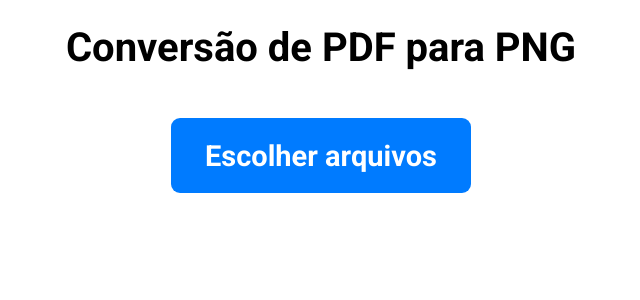
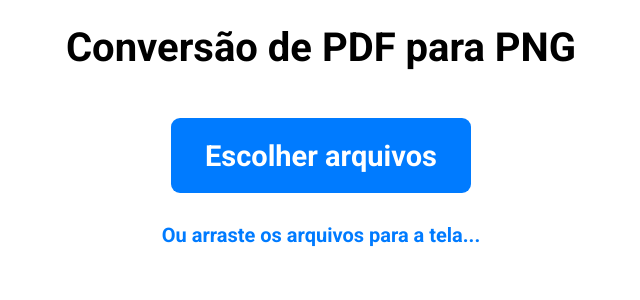
Before and after one commit to DevAde21/pdf-to-png, a Flask app: page / in a window 1280 px wide. Shown: the top 300 px of the page, without its empty margins (319-959 px from the left). Run offline with Flask 3, Linux system fonts and the light colour scheme.

Commit message:
third commit - readding the drag and drop again

```diff
--- a/templates/index.html
+++ b/templates/index.html
@@ -47,7 +47,7 @@
         </label>
         <input type="file" name="file" id="file" accept=".pdf" multiple required style="display: none;">
         </div>
-        <!--<div id="avisoDrag">Ou arraste os arquivos para a tela...</div> NÃO DÁ PRA TER DRAG AND DROP NO HOSPEDADOR QUE TÔ USANDO -->
+        <div id="avisoDrag">Ou arraste os arquivos para a tela...</div>
 
         <!-- Tabela estilizada para exibição dos arquivos carregados -->
         <div style="display: flex; justify-content: center;">
```
